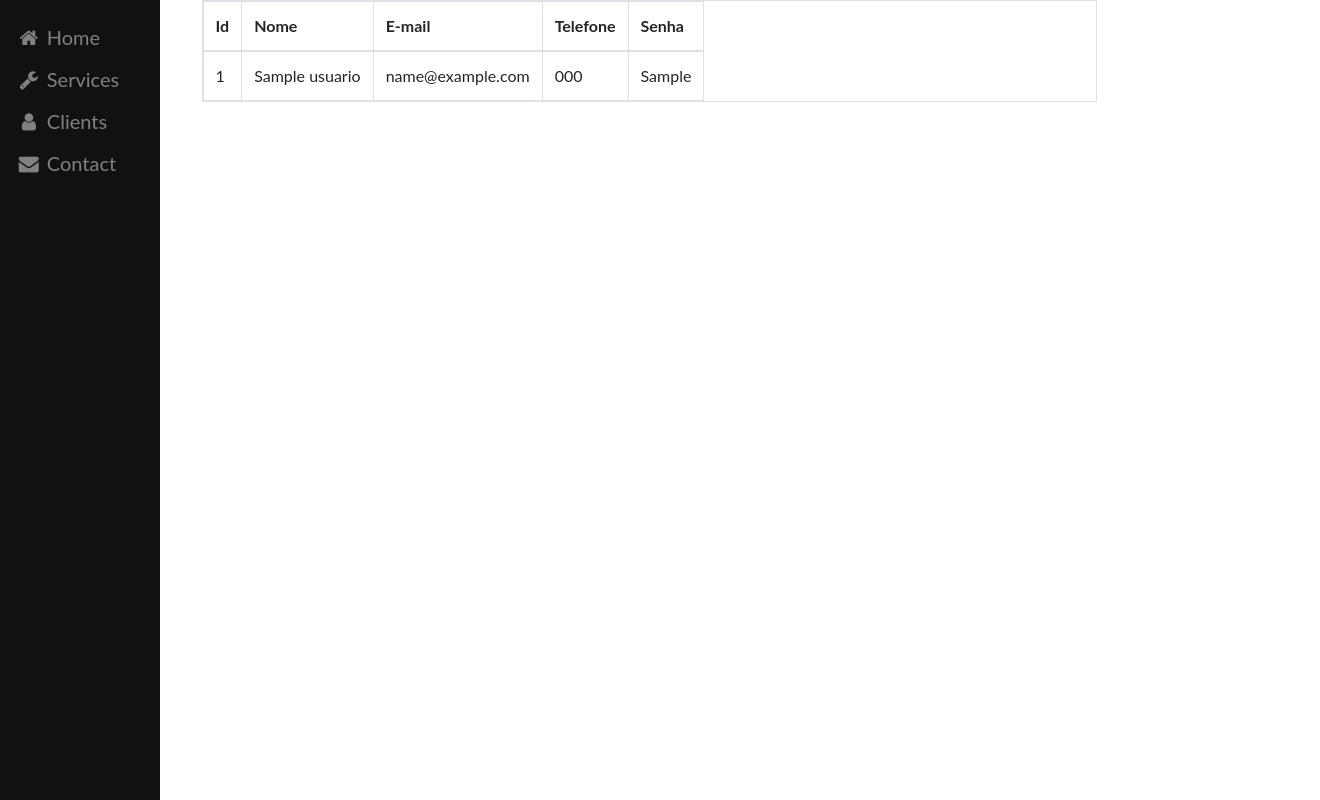
After one commit to Valdir2018/desenvolvimento_web, a Flask app: page /usuarios/listar in a window 1320 px wide. The commit adds this page. Run offline with Flask 2, Linux system fonts and the light colour scheme; tables that the repository leaves empty or names only in its code hold one stand-in row (values such as "Sample post"); some libraries are stand-ins or nearby versions.

Commit message:
Criado template para listar usuarios

```diff
--- a/app.py
+++ b/app.py
@@ -19,7 +19,7 @@ def render_template_html():
     return render_template('/home/home.html')
 
 @app.route('/home/cadastrar', methods=['POST'])
-def cadastrar_dados():
+def cadastrar_usuarios():
     if request.method == 'POST':
         nome = request.form['nome']
         email = request.form['email']
@@ -33,6 +33,15 @@ def cadastrar_dados():
 
     return 'Cadastrado com sucesso'
 
+@app.route("/usuarios/listar", methods=['GET'])
+def listar_usuarios():
+    select_usuarios = """
+      SELECT * FROM usuario
+    """
+    conexao_cursor.execute(select_usuarios)
+    usuarios = conexao_cursor.fetchall()
+    #print(usuarios)
+    return render_template('usuarios/listar_usuarios.html', usuarios=usuarios)
 
 
 if __name__== '__main__':
--- a/templates/home/home.html
+++ b/templates/home/home.html
@@ -47,7 +47,7 @@ body {font-family: "Lato", sans-serif;}
 
 <div class="sidebar">
   <a href="#home"><i class="fa fa-fw fa-home"></i> Home</a>
-  <a href="#services"><i class="fa fa-fw fa-wrench"></i> Services</a>
+  <a href="#"><i class="fa fa-fw fa-wrench"></i> Usuarios</a>
   <a href="#clients"><i class="fa fa-fw fa-user"></i> Clients</a>
   <a href="#contact"><i class="fa fa-fw fa-envelope"></i> Contact</a>
 </div>
@@ -57,7 +57,7 @@ body {font-family: "Lato", sans-serif;}
       <div class="main">
         <h2 class="text-center">CADASTRO</h2><br/>
          <div class="container"><br/>
-          <form method="POST" class="form-horizontal" action="{{ url_for('cadastrar_dados')}}" >
+          <form method="POST" class="form-horizontal" action="{{ url_for('cadastrar_usuarios')}}" >
             <div class="form-group row">
               <label for="" class="col-sm-2 col-form-label">Nome</label>
               <div class="col-sm-10">
--- /dev/null
+++ b/templates/usuarios/listar_usuarios.html
@@ -0,0 +1,87 @@
+<!DOCTYPE html>
+<html>
+<head>
+<meta name="viewport" content="width=device-width, initial-scale=1">
+<link rel="stylesheet" href="https://cdnjs.cloudflare.com/ajax/libs/font-awesome/4.7.0/css/font-awesome.min.css">
+ <link rel="stylesheet" href="https://maxcdn.bootstrapcdn.com/bootstrap/4.0.0/css/bootstrap.min.css">
+</head>
+<style>
+body {font-family: "Lato", sans-serif;}
+
+.sidebar {
+  height: 100%;
+  width: 160px;
+  position: fixed;
+  z-index: 1;
+  top: 0;
+  left: 0;
+  background-color: #111;
+  overflow-x: hidden;
+  padding-top: 16px;
+}
+
+.sidebar a {
+  padding: 6px 8px 6px 16px;
+  text-decoration: none;
+  font-size: 20px;
+  color: #818181;
+  display: block;
+}
+
+.sidebar a:hover {
+  color: #f1f1f1;
+}
+
+.main {
+  margin-left: 160px; /* Same as the width of the sidenav */
+  padding: 0px 10px;
+}
+
+@media screen and (max-height: 450px) {
+  .sidebar {padding-top: 15px;}
+  .sidebar a {font-size: 18px;}
+}
+</style>
+</head>
+<body>
+
+<div class="sidebar">
+  <a href="#home"><i class="fa fa-fw fa-home"></i> Home</a>
+  <a href="#services"><i class="fa fa-fw fa-wrench"></i> Services</a>
+  <a href="#clients"><i class="fa fa-fw fa-user"></i> Clients</a>
+  <a href="#contact"><i class="fa fa-fw fa-envelope"></i> Contact</a>
+</div>
+
+   <div class="container" style="margin-left: 13%;">
+       <div class="col-10">
+           <table class="table table-responsive table-bordered">
+           <thead>
+               <tr>
+                  <th data-field="id">Id</th>
+                  <th data-field="nome">Nome</th>
+                  <th data-field="mensagem">E-mail</th>
+                  <th data-field="data">Telefone</th>
+                  <th data-field="link">Senha</th>
+               </tr>
+           </thead>
+           <tbody>
+               {% for usuario in usuarios %}
+               <tr>
+                <td>{{ usuario[0] }}</td>
+                <td>{{ usuario[1] }}</td>
+                <td>{{ usuario[2] }}</td>
+                <td>{{ usuario[3] }}</td>
+                <td>{{ usuario[4] }}</td>
+
+               </tr>
+                {% endfor %}
+           </tbody>
+       </table>
+       </div>
+   </div>
+
+<script src="https://code.jquery.com/jquery-3.2.1.slim.min.js"></script>
+<script src="https://cdnjs.cloudflare.com/ajax/libs/popper.js/1.12.9/umd/popper.min.js" ></script>
+<script src="https://maxcdn.bootstrapcdn.com/bootstrap/4.0.0/js/bootstrap.min.js" ></script>
+</body>
+</html>
```
Also changed, not shown: templates/usuarios/usuarios.html (added, +74 -0 lines).
